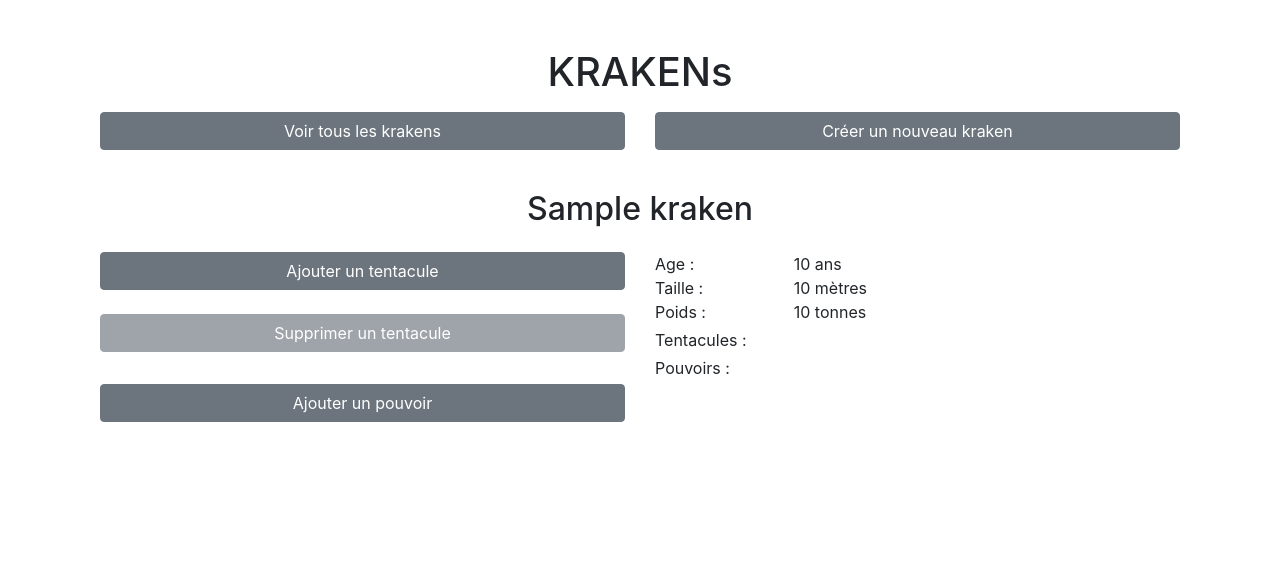
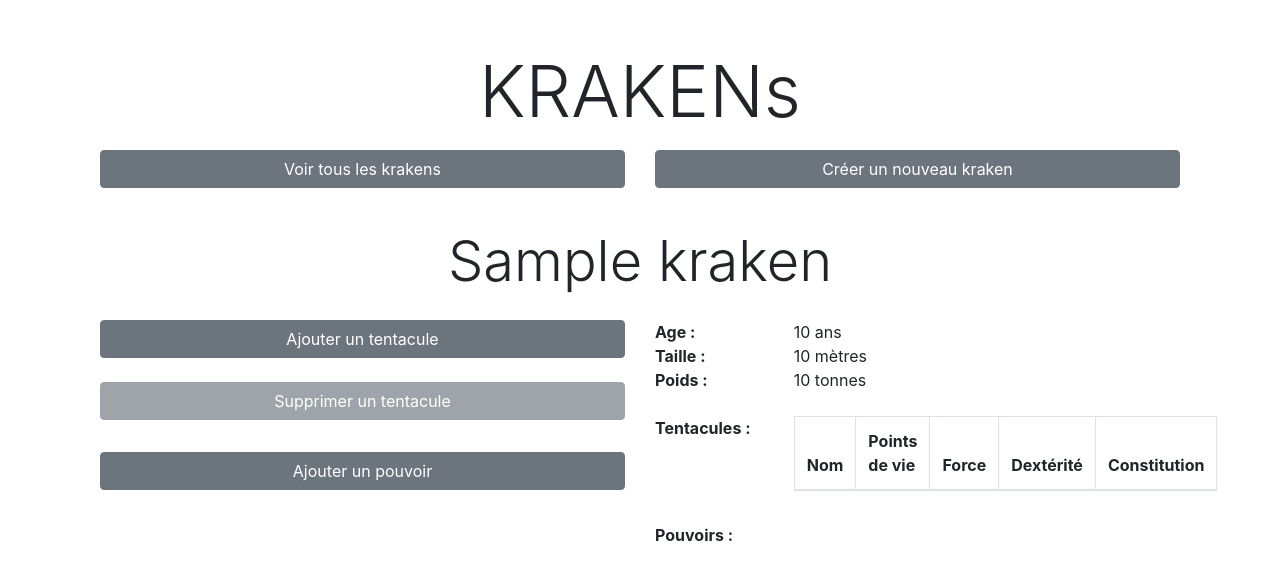
Before and after one commit to Circus-Pygargus/exo_php_kraken, a PHP site: template templates/kraken/infos.html.twig in a window 1280 px wide. Shown: the top 580 px of the page. Run offline with PHP 8.4, Linux system fonts and the light colour scheme; the template is opened without the code that fills it: most values are stand-ins (such as "Sample title", 1, 10 or a date in 2020); lists and menus that the app fills with data are empty; some libraries are stand-ins or nearby versions.

Commit message:
modif page info kraken : affichage des tentacules sous forme de tableau

```diff
--- a/dones.txt
+++ b/dones.txt
@@ -300,6 +300,10 @@ commit -m "nettoyage des console.log() oubliés"
 correction php : ajout des type d'attribut et type de retour de fonctions manquants
 commit -m "correction php : ajout des types d'attributs et de retour des fonctions manquants o_O"
 
+modif page d'info d'un kraken : mise en place d'un tableau pour afficher les propriétés de chaque tentacule
+commit -m "modif page info kraken : affichage des tentacules sous forme de tableau"
+
+
 
 
 
--- a/templates/kraken/infos.html.twig
+++ b/templates/kraken/infos.html.twig
@@ -6,7 +6,7 @@
 
 
 {% block header %}
-    <h1 class="mt-5 mb-3 text-center">KRAKENs</h1>
+    <h1 class="display-3 mt-5 mb-3 text-center">KRAKENs</h1>
     <nav>
         <div class="container">
             <div class="container-fluid">
@@ -21,7 +21,7 @@
             </div>
         </div>
     </nav>
-    <H2 class="m-4 text-center">{{ kraken.name }}</h2>
+    <H2 class="display-4 m-4 text-center">{{ kraken.name }}</h2>
 {% endblock %}
 
 
@@ -89,28 +89,28 @@
                 {# Deuxième colonne : informations du kraken #}
                 <div class="col">
                     <div class="row">
-                        <div class="col-3">Age :</div>
+                        <div class="col-3"><b>Age :</b></div>
                         <div class="col-9">{{ kraken.age }} an{% if kraken.age > 1 %}s{% endif %}</div>
                     </div>
                     <div class="row">
-                        <div class="col-3">Taille :</div>
+                        <div class="col-3"><b>Taille :</b></div>
                         <div class="col-9">{{ kraken.height }} mètre{% if kraken.height > 1 %}s{% endif %}</div>
                     </div>
                     <div class="row">
-                        <div class="col-3">Poids :</div>
+                        <div class="col-3"><b>Poids :</b></div>
                         <div class="col-9">{{ kraken.weight }} tonne{% if kraken.weight > 1 %}s{% endif %}</div>
                     </div>
-                    <div class="row mt-1">
-                        <div class="col-3">Tentacules :</div>
+                    <div class="row mt-4 mb-3">
+                        <div class="col-3"><b>Tentacules :</b></div>
                         <div class="col-9" id="tentacles-infos">
-                            <br> {# remplacer le <br> par un bouton d'affichage oui/non #}
+                            {# remplacer le <br> par un bouton d'affichage oui/non #}
                             {% embed "partial/tentacles-infos.html.twig" %}{% endembed %}
                         </div>
                     </div>
                     <div class="row mt-1">
-                        <div class="col-3">Pouvoirs :</div>
+                        <div class="col-3"><b>Pouvoirs :</b></div>
                         <div class="col-9" id="powers-infos">
-                            <br> {# remplacer le <br> par un bouton d'affichage oui/non #}
+                             {# remplacer le <br> par un bouton d'affichage oui/non #}
                             {% embed "partial/powers-infos.html.twig" %}{% endembed %}
                         </div>
                     </div>
--- a/templates/partial/tentacles-infos.html.twig
+++ b/templates/partial/tentacles-infos.html.twig
@@ -1,4 +1,28 @@
-{% for tentacle in tentacles %}
+
+    <table class="table table-hover table-bordered">
+        <thead>
+            <tr>
+            <th scope="col">Nom</th>
+            <th scope="col">Points de vie</th>
+            <th scope="col">Force</th>
+            <th scope="col">Dextérité</th>
+            <th scope="col">Constitution</th>
+            </tr>
+        </thead>
+        <tbody>
+            {% for tentacle in tentacles %}
+            <tr class="tentacle">
+                <td class="text-center">{{ tentacle.name }}</td>
+                <td class="text-center">{{ tentacle.life_points }}</td>
+                <td class="text-center">{{ tentacle.forcee }}</td>
+                <td class="text-center">{{ tentacle.dexterity }}</td>
+                <td class="text-center">{{ tentacle.constitution }}</td>
+            </tr>
+            {% endfor %}
+        </tbody>
+    </table>
+
+{#
     <div class="tentacle">
     <div class="row">
         <div class="col-4">Nom :</div>
@@ -21,4 +45,4 @@
         <div class="col">{{ tentacle.constitution }}</div>
     </div>
     </div>
-{% endfor %}
+#}
```
